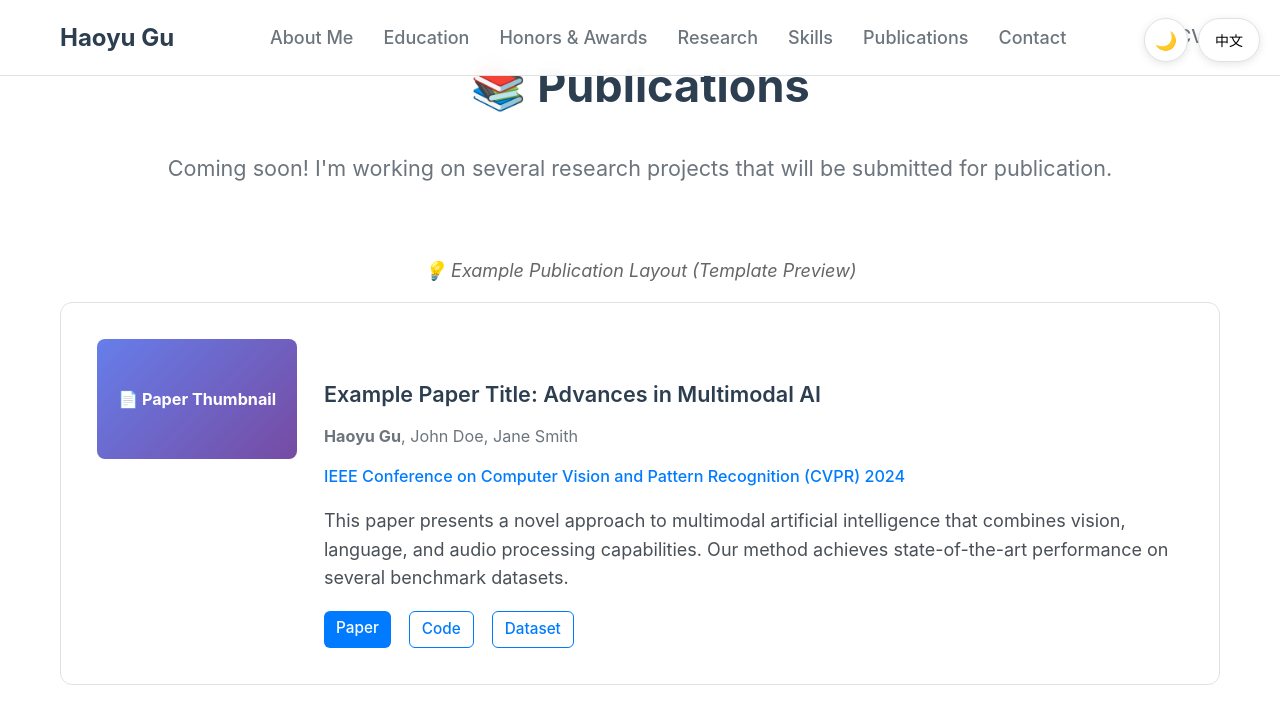
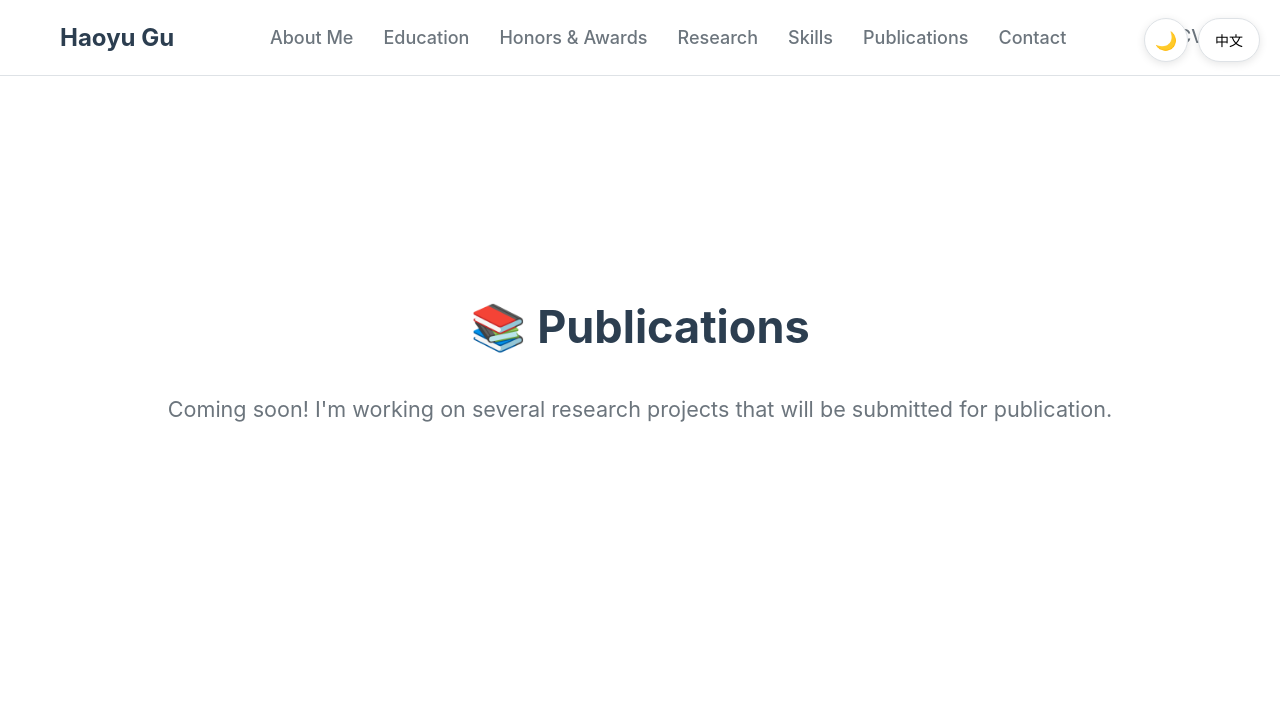
Before and after one commit to Haoyu-Gu/haoyu-gu.github.io, a Jekyll site: the page built from index.html, in a window 1280 px wide and 900 px high, scrolled down 8594 px. Shown: the top 724 px of the window. Built offline with Jekyll 4.4.1, drawn with Linux system fonts in a browser that asks for light colours.

Commit message:
隐藏论文模版显示，保留注释代码以备后用

```diff
--- a/index.html
+++ b/index.html
@@ -267,21 +267,16 @@ title: "Haoyu Gu - Personal Portfolio"
     Coming soon! I'm working on several research projects that will be submitted for publication.
   </p>
 
-  <!-- Example publication template (demo layout) -->
-  <div class="publication-demo">
-    <p class="demo-note" data-lang='{"en": "💡 Example Publication Layout (Template Preview)", "zh": "💡 示例论文布局（模版预览）"}' style="color: #666; font-style: italic; margin-bottom: 1rem; text-align: center;">
-      💡 Example Publication Layout (Template Preview)
-    </p>
+  <!-- Example publication template (hidden, ready for future use) -->
+  <!--
   <div class="publication-card">
-      <div class="publication-image" style="background: linear-gradient(135deg, #667eea 0%, #764ba2 100%); display: flex; align-items: center; justify-content: center; color: white; font-weight: bold; font-size: 0.9rem;">
-        📄 Paper Thumbnail
-      </div>
+    <img src="/images/paper-thumbnail.png" alt="Paper Thumbnail" class="publication-image">
     <div class="publication-content">
-        <h3 class="publication-title" data-lang='{"en": "Example Paper Title: Advances in Multimodal AI", "zh": "示例论文标题：多模态人工智能的进展"}'>Example Paper Title: Advances in Multimodal AI</h3>
-        <p class="publication-authors"><strong>Haoyu Gu</strong>, John Doe, Jane Smith</p>
-        <p class="publication-venue" data-lang='{"en": "IEEE Conference on Computer Vision and Pattern Recognition (CVPR) 2024", "zh": "IEEE计算机视觉与模式识别会议 (CVPR) 2024"}'>IEEE Conference on Computer Vision and Pattern Recognition (CVPR) 2024</p>
-        <p class="publication-description" data-lang='{"en": "This paper presents a novel approach to multimodal artificial intelligence that combines vision, language, and audio processing capabilities. Our method achieves state-of-the-art performance on several benchmark datasets.", "zh": "本文提出了一种新颖的多模态人工智能方法，结合了视觉、语言和音频处理能力。我们的方法在多个基准数据集上实现了最先进的性能。"}'>
-          This paper presents a novel approach to multimodal artificial intelligence that combines vision, language, and audio processing capabilities. Our method achieves state-of-the-art performance on several benchmark datasets.
+      <h3 class="publication-title" data-lang='{"en": "Paper Title", "zh": "论文标题"}'>Paper Title</h3>
+      <p class="publication-authors"><strong>Haoyu Gu</strong>, Co-Author 1, Co-Author 2</p>
+      <p class="publication-venue" data-lang='{"en": "Conference/Journal Name", "zh": "会议/期刊名称"}'>Conference/Journal Name</p>
+      <p class="publication-description" data-lang='{"en": "Paper description...", "zh": "论文描述..."}'>
+        Paper description...
       </p>
       <div class="publication-links">
         <a href="#" class="publication-link" data-lang='{"en": "Paper", "zh": "论文"}'>Paper</a>
@@ -290,7 +285,7 @@ title: "Haoyu Gu - Personal Portfolio"
       </div>
     </div>
   </div>
-  </div>
+  -->
 </section>
 
 <!-- Contact Section -->
```
Lines whose indentation alone changed are shown as unchanged.
